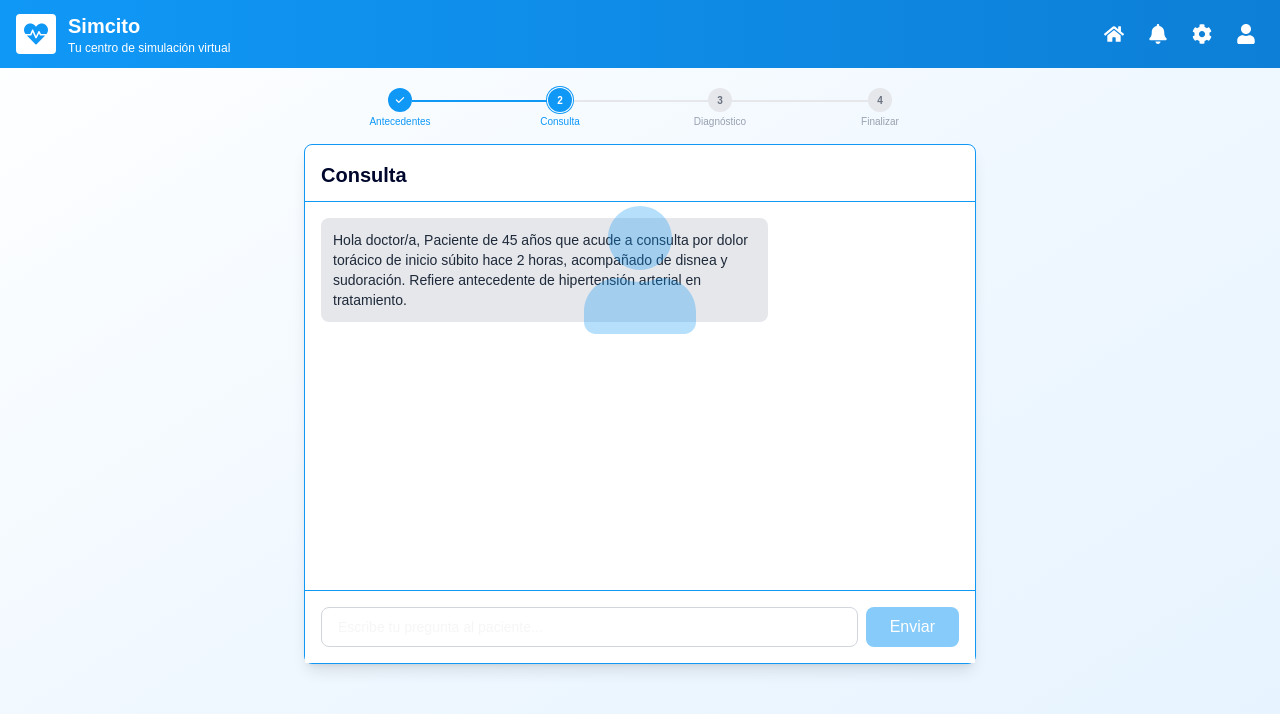
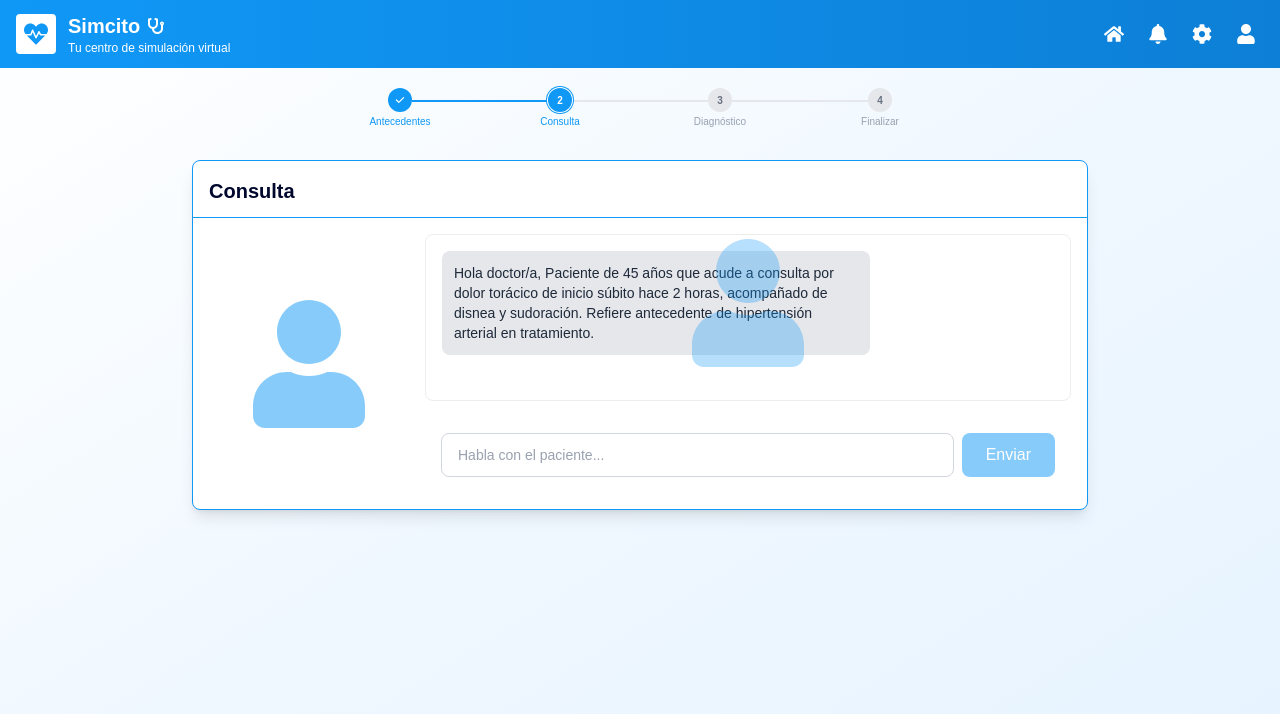
Before and after one commit to platanus-hack/platanus-hack-25-team-13, a Next.js app: page /anamnesis in a window 1280 px wide. Both pictures are taken after a click on the button "Comenzar Consulta". Shown: the top 714 px of the page. Built offline with nearby package versions, Linux system fonts and the light colour scheme.

Commit message:
feat: consulta usuairo ui dos

```diff
--- a/app/anamnesis/page.tsx
+++ b/app/anamnesis/page.tsx
@@ -2,14 +2,19 @@
 
 import { useState } from "react";
 import { useRouter } from "next/navigation";
-import type { ClinicalCase } from "@/types/case";
+import { FaStethoscope } from "react-icons/fa";
+import type { ClinicalCase, ChatMessage } from "@/types/case";
 import AntecedentesMedicos from "../../components/anamnesis/AntecedentesMedicos";
 import Consulta from "../../components/anamnesis/Consulta";
+import ChatInput from "../../components/anamnesis/ChatInput";
 import Stepper from "../../components/Stepper";
 
 export default function AnamnesisPage() {
   const router = useRouter();
   const [currentStep, setCurrentStep] = useState(0);
+  const [messages, setMessages] = useState<ChatMessage[]>([]);
+  const [input, setInput] = useState("");
+  const [loading, setLoading] = useState(false);
 
   // Datos de ejemplo del paciente
   const pacienteData = {
@@ -71,7 +76,56 @@ export default function AnamnesisPage() {
 
   const handleStartConsulta = () => {
     setCurrentStep(1);
+    setMessages([
+      {
+        role: "assistant",
+        content: `Hola doctor/a, ${clinicalCase.motivo_consulta}`,
+        timestamp: new Date(),
+      },
+    ]);
   };
+
+  async function handleSend() {
+    if (!input.trim() || loading) return;
+
+    const userMessage: ChatMessage = {
+      role: "user",
+      content: input,
+      timestamp: new Date(),
+    };
+
+    const newMessages = [...messages, userMessage];
+    setMessages(newMessages);
+    setInput("");
+    setLoading(true);
+
+    try {
+      const res = await fetch("/api/chat", {
+        method: "POST",
+        headers: { "Content-Type": "application/json" },
+        body: JSON.stringify({
+          messages: newMessages,
+          clinicalCase,
+        }),
+      });
+
+      if (!res.ok) throw new Error("Error en chat");
+
+      const data = await res.json();
+      const assistantMessage: ChatMessage = {
+        role: "assistant",
+        content: data.message,
+        timestamp: new Date(),
+      };
+
+      setMessages((prev) => [...prev, assistantMessage]);
+    } catch (err) {
+      console.error(err);
+      alert("Error enviando mensaje");
+    } finally {
+      setLoading(false);
+    }
+  }
 
   return (
     <div className="min-h-screen bg-gradient-to-br from-[#ffffff] via-[#f0f8ff] to-[#e6f3ff] flex flex-col">
@@ -81,9 +135,9 @@ export default function AnamnesisPage() {
         </div>
       </div>
 
-      <div className="flex-1 flex flex-col items-center pt-36 pb-4 p-4">
+      <div className="flex-1 flex flex-col items-center pt-32 pb-4 p-4">
         {currentStep === 0 && (
-          <>
+          <div className="flex flex-col items-center justify-center min-h-[60vh]">
             <AntecedentesMedicos
               nombre={pacienteData.nombre}
               edad={pacienteData.edad}
@@ -97,16 +151,19 @@ export default function AnamnesisPage() {
             <div className="mt-6">
               <button
                 onClick={handleStartConsulta}
-                className="bg-[#1098f7] hover:bg-[#0d7fd6] text-white font-medium py-2 px-6 rounded-lg transition-colors duration-200"
+                className="bg-[#1098f7] hover:bg-[#0d7fd6] text-white font-medium py-2 px-6 rounded-lg transition-colors duration-200 flex items-center gap-2"
               >
+                <FaStethoscope className="w-4 h-4" />
                 Comenzar Consulta
               </button>
             </div>
-          </>
+          </div>
         )}
 
         {currentStep === 1 && (
-          <Consulta clinicalCase={clinicalCase} />
+          <div className="w-full max-w-4xl">
+            <Consulta clinicalCase={clinicalCase} messages={messages} loading={loading} input={input} onInputChange={setInput} onSend={handleSend} loadingInput={loading} />
+          </div>
         )}
       </div>
     </div>
--- a/components/Header.tsx
+++ b/components/Header.tsx
@@ -1,7 +1,7 @@
 "use client";
 
 import { useRouter } from "next/navigation";
-import { FaHeartbeat, FaHome, FaBell, FaCog, FaUser } from "react-icons/fa";
+import { FaHeartbeat, FaHome, FaBell, FaCog, FaUser, FaStethoscope } from "react-icons/fa";
 
 export default function Header() {
   const router = useRouter();
@@ -17,7 +17,10 @@ export default function Header() {
             <FaHeartbeat className="w-6 h-6 text-[#1098f7]" />
           </div>
           <div>
-            <h1 className="text-xl font-bold">Simcito</h1>
+            <div className="flex items-center gap-2">
+              <h1 className="text-xl font-bold">Simcito</h1>
+              <FaStethoscope className="w-4 h-4" />
+            </div>
             <p className="text-xs text-white text-opacity-90">
               Tu centro de simulación virtual
             </p>
--- a/components/anamnesis/AntecedentesMedicos.tsx
+++ b/components/anamnesis/AntecedentesMedicos.tsx
@@ -22,7 +22,7 @@ export default function AntecedentesMedicos({
   medicamentosYAlergias,
 }: AntecedentesMedicosProps) {
   return (
-    <div className="w-full max-w-2xl mx-auto bg-[#ffffff] rounded-lg shadow-lg border-[0.5px] border-[#1098f7] p-4">
+    <div className="w-full max-w-2xl mx-auto bg-[#ffffff] rounded-lg shadow-lg border-[0.5px] border-[#1098f7] p-4 pt-8">
       <h2 className="text-xl font-bold text-[#00072d] mb-4 pb-3 border-b-[0.5px] border-[#1098f7]">
         Antecedentes Médicos
       </h2>
--- /dev/null
+++ b/components/anamnesis/ChatAvatar.tsx
@@ -0,0 +1,11 @@
+"use client";
+
+import { FaUser } from "react-icons/fa";
+
+export default function ChatAvatar() {
+  return (
+    <div className="flex items-center justify-center h-full">
+      <FaUser className="w-32 h-32 text-[#1098f7] opacity-50" />
+    </div>
+  );
+}
--- a/components/anamnesis/ChatInput.tsx
+++ b/components/anamnesis/ChatInput.tsx
@@ -9,21 +9,21 @@ interface ChatInputProps {
 
 export default function ChatInput({ input, onInputChange, onSend, loading }: ChatInputProps) {
   return (
-    <div className="border-t-[0.5px] border-[#1098f7] p-4 bg-white">
-      <div className="flex gap-2">
+    <div className="p-4 bg-white">
+      <div className="flex gap-2 max-w-3xl mx-auto">
         <input
           type="text"
           value={input}
           onChange={(e) => onInputChange(e.target.value)}
           onKeyDown={(e) => e.key === "Enter" && onSend()}
-          placeholder="Escribe tu pregunta al paciente..."
-          className="flex-1 border border-gray-300 rounded-lg px-4 py-2 text-sm focus:outline-none focus:border-[#1098f7] focus:ring-1 focus:ring-[#1098f7]"
+          placeholder="Habla con el paciente..."
+          className="flex-1 border border-gray-300 rounded-lg px-4 py-2.5 text-sm text-black focus:outline-none focus:border-[#1098f7] focus:ring-1 focus:ring-[#1098f7] placeholder:text-gray-400"
           disabled={loading}
         />
         <button
           onClick={onSend}
           disabled={loading || !input.trim()}
-          className="bg-[#1098f7] text-white px-6 py-2 rounded-lg disabled:opacity-50 disabled:cursor-not-allowed hover:bg-[#0d7fd6] transition-colors font-medium"
+          className="bg-[#1098f7] text-white px-6 py-2.5 rounded-lg disabled:opacity-50 disabled:cursor-not-allowed hover:bg-[#0d7fd6] transition-colors font-medium flex-shrink-0"
         >
           Enviar
         </button>
--- a/components/anamnesis/Consulta.tsx
+++ b/components/anamnesis/Consulta.tsx
@@ -1,80 +1,42 @@
 "use client";
 
-import { useState } from "react";
 import type { ClinicalCase, ChatMessage } from "@/types/case";
+import ChatAvatar from "./ChatAvatar";
 import ChatBox from "./ChatBox";
 import ChatInput from "./ChatInput";
 
 interface ConsultaProps {
   clinicalCase: ClinicalCase;
+  messages: ChatMessage[];
+  loading: boolean;
+  input: string;
+  onInputChange: (value: string) => void;
+  onSend: () => void;
+  loadingInput: boolean;
 }
 
-export default function Consulta({ clinicalCase }: ConsultaProps) {
-  const [messages, setMessages] = useState<ChatMessage[]>([
-    {
-      role: "assistant",
-      content: `Hola doctor/a, ${clinicalCase.motivo_consulta}`,
-      timestamp: new Date(),
-    },
-  ]);
-  const [input, setInput] = useState("");
-  const [loading, setLoading] = useState(false);
-
-  async function handleSend() {
-    if (!input.trim() || loading) return;
-
-    const userMessage: ChatMessage = {
-      role: "user",
-      content: input,
-      timestamp: new Date(),
-    };
-
-    const newMessages = [...messages, userMessage];
-    setMessages(newMessages);
-    setInput("");
-    setLoading(true);
-
-    try {
-      const res = await fetch("/api/chat", {
-        method: "POST",
-        headers: { "Content-Type": "application/json" },
-        body: JSON.stringify({
-          messages: newMessages,
-          clinicalCase,
-        }),
-      });
-
-      if (!res.ok) throw new Error("Error en chat");
-
-      const data = await res.json();
-      const assistantMessage: ChatMessage = {
-        role: "assistant",
-        content: data.message,
-        timestamp: new Date(),
-      };
-
-      setMessages((prev) => [...prev, assistantMessage]);
-    } catch (err) {
-      console.error(err);
-      alert("Error enviando mensaje");
-    } finally {
-      setLoading(false);
-    }
-  }
-
+export default function Consulta({ clinicalCase, messages, loading, input, onInputChange, onSend, loadingInput }: ConsultaProps) {
   return (
-    <div className="w-full max-w-2xl mx-auto bg-[#ffffff] rounded-lg shadow-lg border-[0.5px] border-[#1098f7] flex flex-col h-[calc(100vh-280px)]">
-      <div className="p-4 pb-3 border-b-[0.5px] border-[#1098f7]">
+    <div className="w-full max-w-4xl mx-auto bg-[#ffffff] rounded-lg shadow-lg border-[0.5px] border-[#1098f7] flex flex-col h-[calc(100vh-450px)] mt-8">
+      <div className="p-4 pb-3 border-b-[0.5px] border-[#1098f7] flex-shrink-0">
         <h2 className="text-xl font-bold text-[#00072d]">
           Consulta
         </h2>
       </div>
 
-      <div className="flex-1 min-h-0 overflow-hidden">
-        <ChatBox clinicalCase={clinicalCase} messages={messages} loading={loading} />
+      <div className="flex-1 min-h-0 grid grid-cols-[200px_1fr] gap-4 p-4">
+        <ChatAvatar />
+
+        <div className="flex flex-col min-h-0">
+          <div className="flex-1 min-h-0 overflow-hidden border rounded-lg mb-4">
+            <ChatBox clinicalCase={clinicalCase} messages={messages} loading={loading} />
+          </div>
+
+          <div className="flex-shrink-0">
+            <ChatInput input={input} onInputChange={onInputChange} onSend={onSend} loading={loadingInput} />
+          </div>
+        </div>
       </div>
-
-      <ChatInput input={input} onInputChange={setInput} onSend={handleSend} loading={loading} />
     </div>
   );
 }
```
Also changed, not shown: app/components/Stepper.tsx (deleted, +0 -61 lines).
